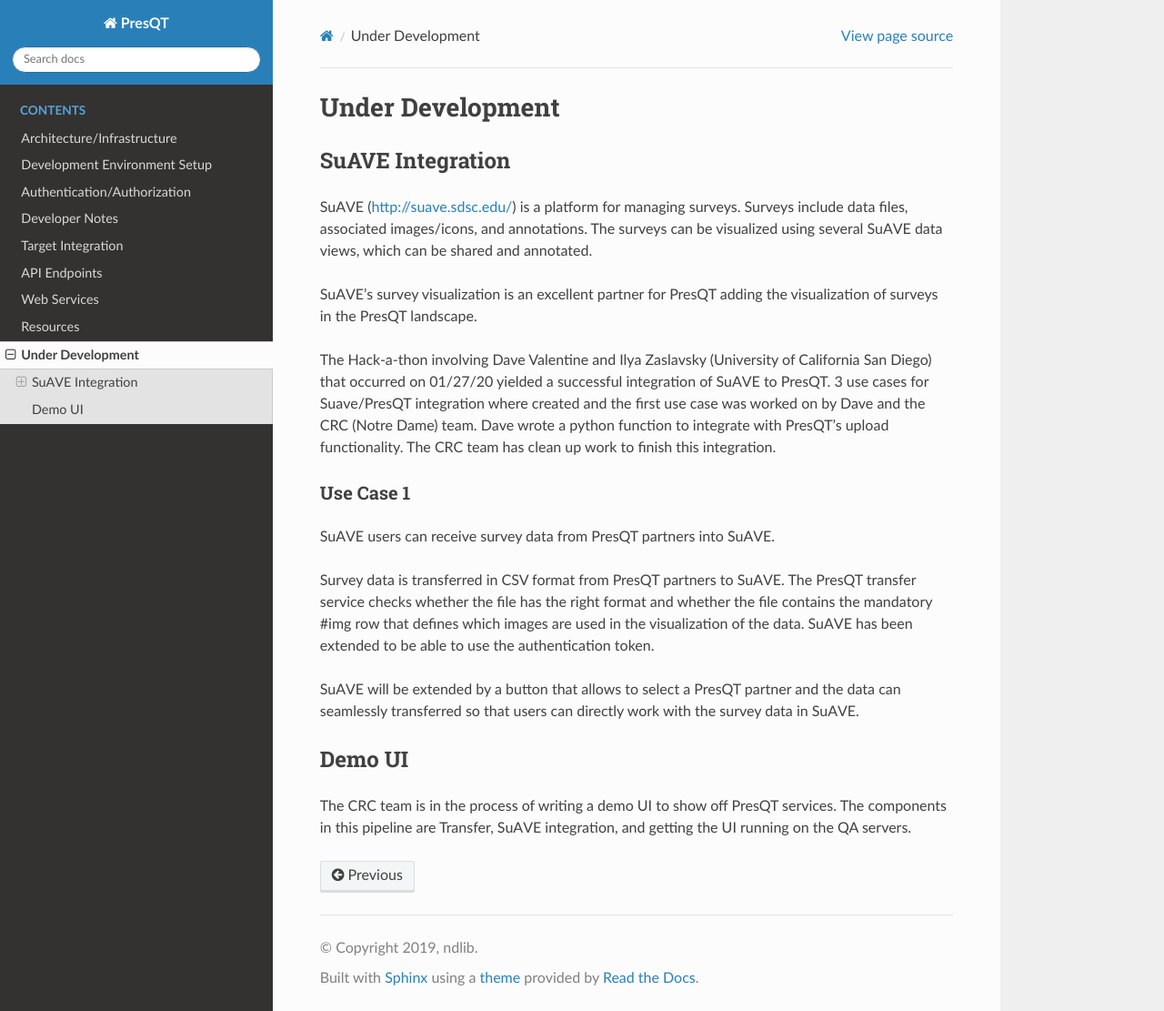
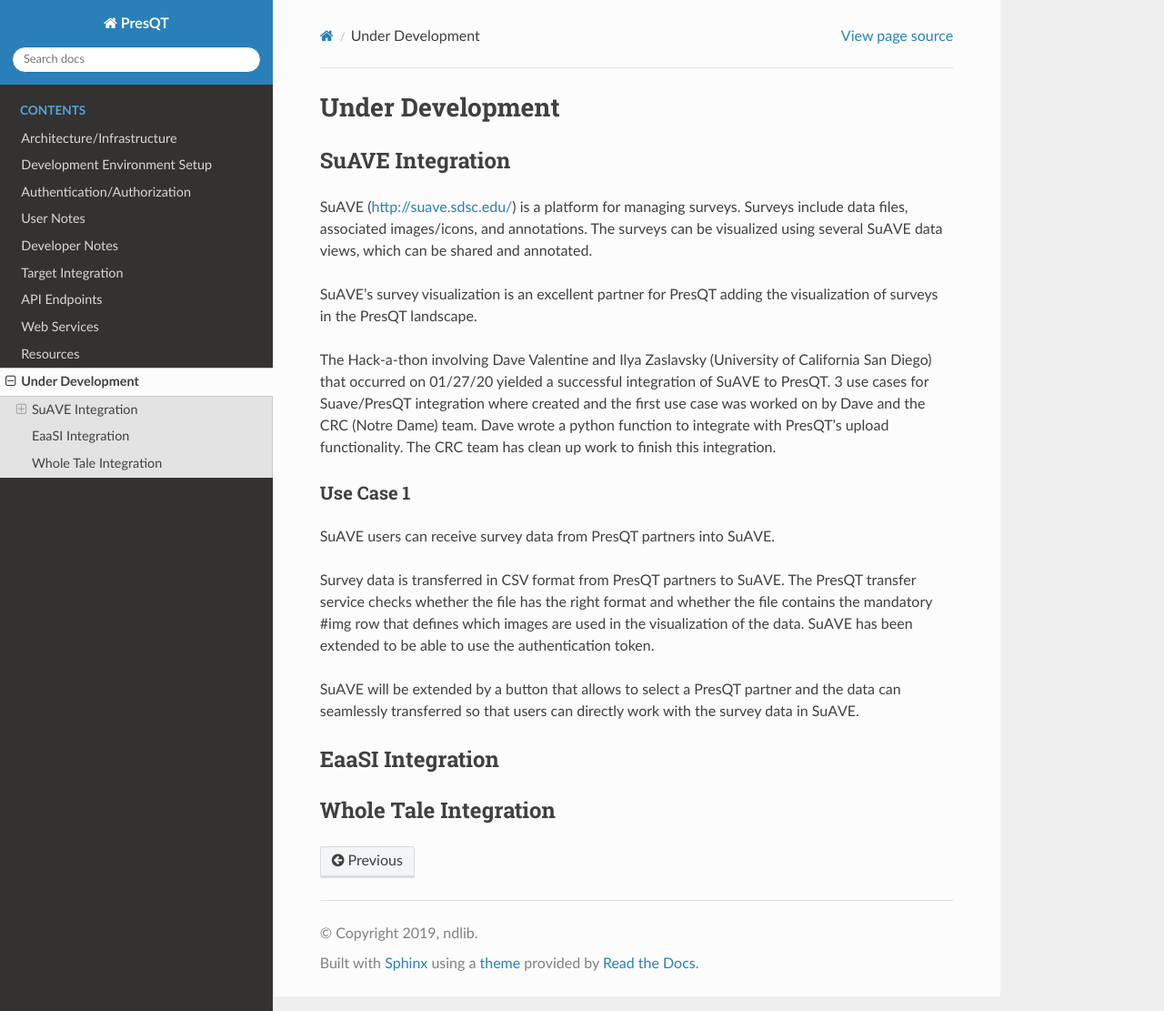
Before and after one commit to Lucy-Family-Institute/presqt, a Sphinx documentation site: the page built from docs/under_development.rst, in a window 1280 px wide and 1111 px high. Shown: the whole window at 91% size. Built offline with Sphinx 7.4.7 and the Read the Docs theme 2.0.0, drawn with Linux system fonts in a browser that asks for light colours.

Commit message:
Added docs for user notes

```diff
--- a/docs/index.rst
+++ b/docs/index.rst
@@ -35,6 +35,7 @@
    architecture_infrastructure
    development_environment_setup
    authentication_authorization
+   user_notes
    developer_notes
    target_integration
    api_endpoints
--- a/docs/under_development.rst
+++ b/docs/under_development.rst
@@ -28,8 +28,9 @@
 SuAVE will be extended by a button that allows to select a PresQT partner and the data can
 seamlessly transferred so that users can directly work with the survey data in SuAVE.
 
-Demo UI
--------
-The CRC team is in the process of writing a demo UI to show off PresQT services.
-The components in this pipeline are Transfer, SuAVE integration, and getting the UI running on the
-QA servers.
+EaaSI Integration
+-----------------
+
+
+Whole Tale Integration
+---------------------
--- a/docs/web_services.rst
+++ b/docs/web_services.rst
@@ -360,11 +360,13 @@
 the action then we will add a new action to this existing metadata file.
 
 If an invalid ``PresQT FTS Metadata`` file is found at the top level of the resource being affected
-by the action then we will rename the invalid metadata file to ``invalid_presqt_fts_metadata.json`` and
+by the action then we will rename the invalid metadata file to ``INVALID_PRESQT_FTS_METADATA.json`` and
 then we will create a new valid metadata file with the current actions metadata.
 
 Preservation Quality
 --------------------
+IN PROGRESS
 
 Keyword Assignment
 ------------------
+IN PROGRESS
```
Also changed, not shown: docs/user_notes.rst (added, +20 -0 lines).
